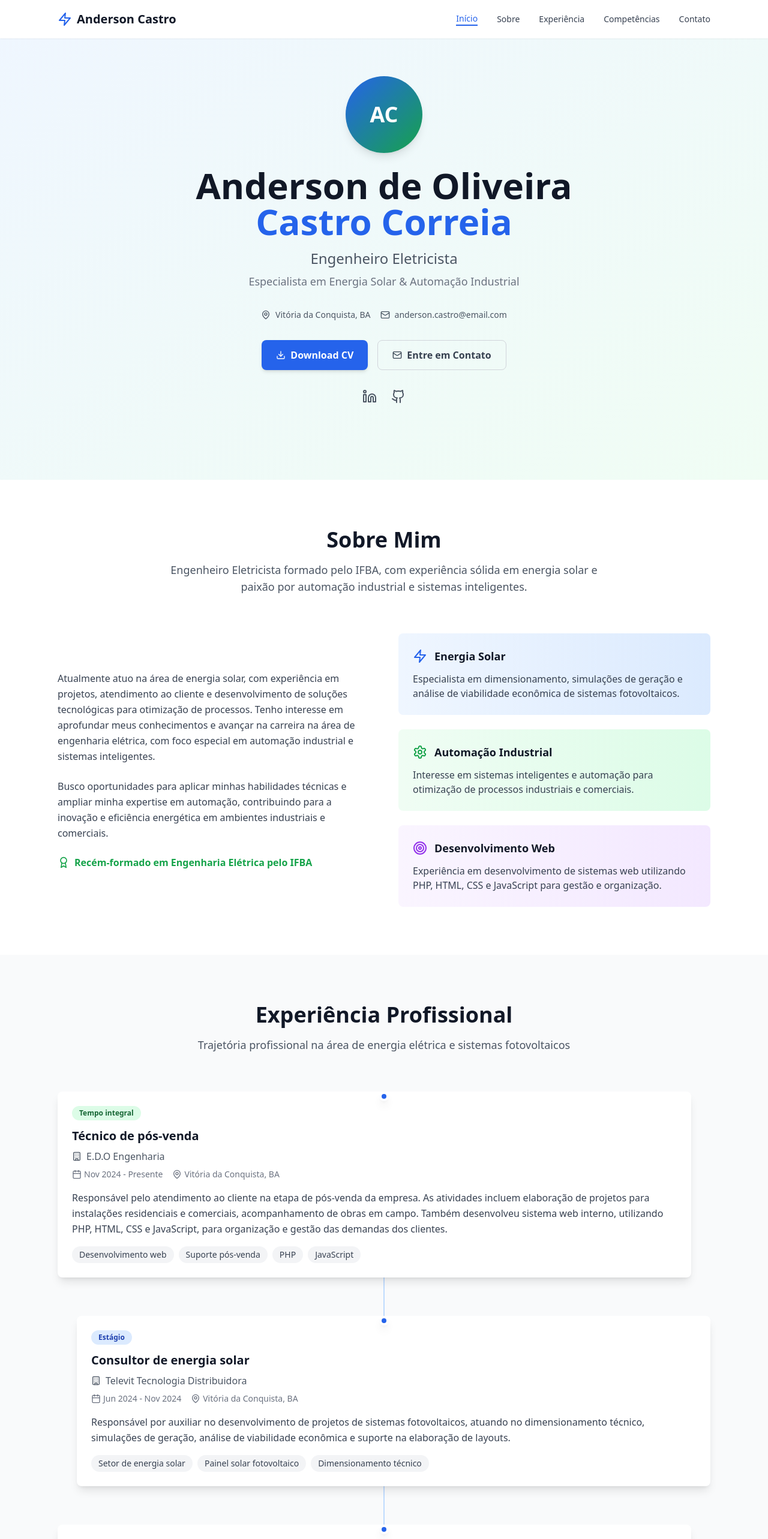
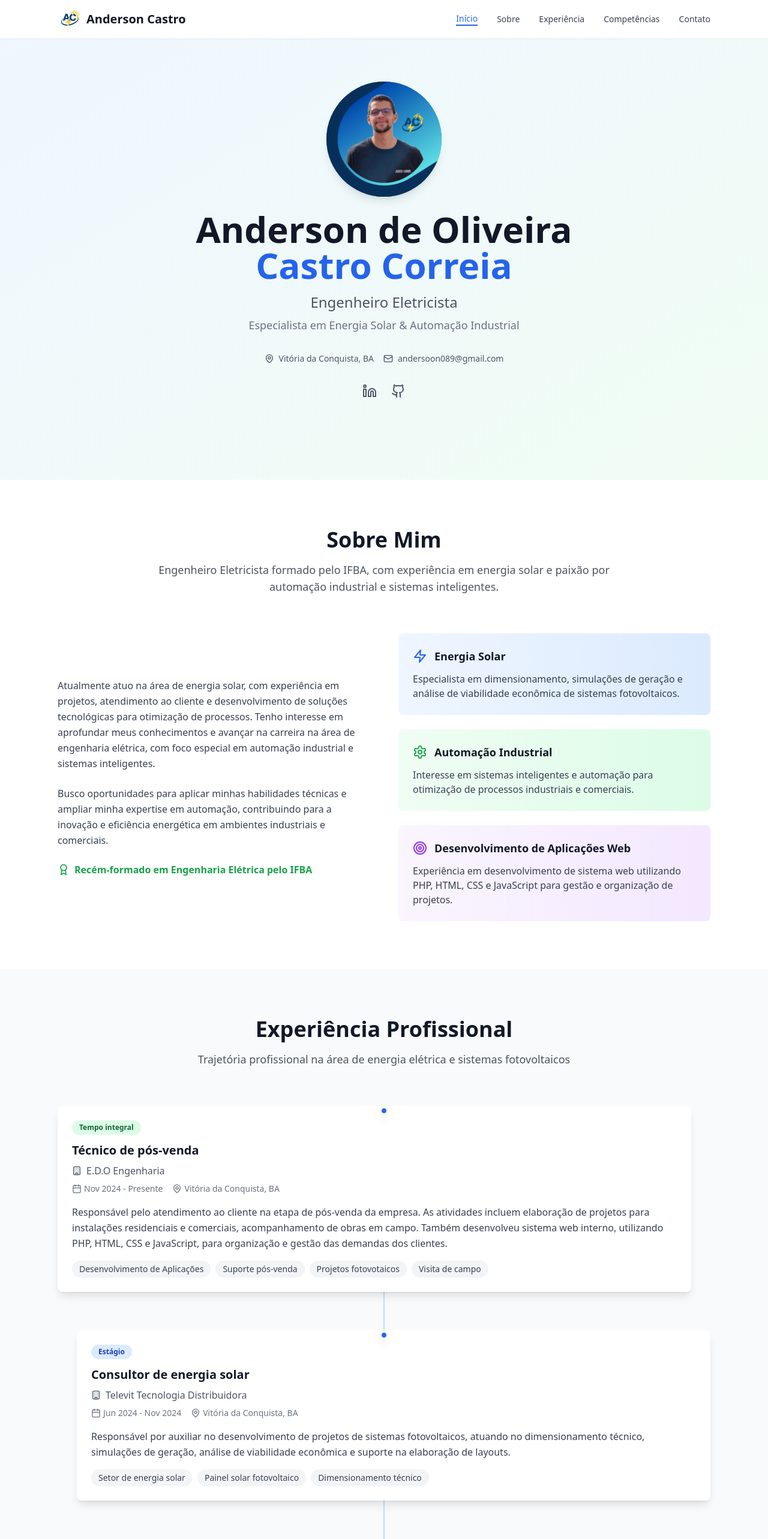
Before and after one commit to s7efani-freire/anderson-csto, a React (Vite) app: page / in a window 1280 px wide. Shown: the top 2566 px of the page at 60% size. Built offline with nearby package versions, Linux system fonts and the light colour scheme.

Commit message:
fix: corrige informações

```diff
--- a/src/components/About.tsx
+++ b/src/components/About.tsx
@@ -10,7 +10,7 @@ const About: React.FC = () => {
             Sobre Mim
           </h2>
           <p className="text-lg text-gray-600 max-w-3xl mx-auto">
-            Engenheiro Eletricista formado pelo IFBA, com experiência sólida em energia solar
+            Engenheiro Eletricista formado pelo IFBA, com experiência em energia solar
             e paixão por automação industrial e sistemas inteligentes.
           </p>
         </div>
@@ -61,11 +61,11 @@ const About: React.FC = () => {
             <div className="bg-gradient-to-r from-purple-50 to-purple-100 p-6 rounded-lg">
               <div className="flex items-center space-x-3 mb-3">
                 <Target className="h-6 w-6 text-purple-600" />
-                <h3 className="text-lg font-semibold text-gray-900">Desenvolvimento Web</h3>
+                <h3 className="text-lg font-semibold text-gray-900">Desenvolvimento de Aplicações Web</h3>
               </div>
               <p className="text-gray-700">
-                Experiência em desenvolvimento de sistemas web utilizando
-                PHP, HTML, CSS e JavaScript para gestão e organização.
+                Experiência em desenvolvimento de sistema web utilizando
+                PHP, HTML, CSS e JavaScript para gestão e organização de projetos.
               </p>
             </div>
           </div>
--- a/src/components/Contact.tsx
+++ b/src/components/Contact.tsx
@@ -1,27 +1,7 @@
-import React, { useState } from 'react';
-import { Mail, Phone, MapPin, Linkedin, Send, MessageCircle } from 'lucide-react';
+import React from 'react';
+import { Mail, Phone, MapPin, Linkedin } from 'lucide-react';
 
 const Contact: React.FC = () => {
-  const [formData, setFormData] = useState({
-    name: '',
-    email: '',
-    subject: '',
-    message: ''
-  });
-
-  const handleSubmit = (e: React.FormEvent) => {
-    e.preventDefault();
-    // Handle form submission here
-    console.log('Form submitted:', formData);
-  };
-
-  const handleChange = (e: React.ChangeEvent<HTMLInputElement | HTMLTextAreaElement>) => {
-    setFormData({
-      ...formData,
-      [e.target.name]: e.target.value
-    });
-  };
-
   return (
     <section id="contact" className="py-20 bg-gradient-to-br from-blue-50 to-green-50">
       <div className="max-w-6xl mx-auto px-4 sm:px-6 lg:px-8">
@@ -34,7 +14,8 @@ const Contact: React.FC = () => {
           </p>
         </div>
 
-        <div className="grid md:grid-cols-2 gap-12">
+        <div className="max-w-4xl mx-auto">
+          <div className="grid md:grid-cols-2 gap-8 mb-12">
             {/* Contact Information */}
             <div>
               <h3 className="text-2xl font-bold text-gray-900 mb-6">Informações de Contato</h3>
@@ -46,7 +27,7 @@ const Contact: React.FC = () => {
                   </div>
                   <div>
                     <h4 className="text-lg font-semibold text-gray-900">Email</h4>
-                  <p className="text-gray-600">anderson.castro@email.com</p>
+                    <p className="text-gray-600">andersoon089@gmail.com</p>
                   </div>
                 </div>
 
@@ -56,7 +37,7 @@ const Contact: React.FC = () => {
                   </div>
                   <div>
                     <h4 className="text-lg font-semibold text-gray-900">Telefone</h4>
-                  <p className="text-gray-600">(77) 99999-9999</p>
+                    <p className="text-gray-600">(77) 98817-8785</p>
                   </div>
                 </div>
 
@@ -80,104 +61,54 @@ const Contact: React.FC = () => {
                   </div>
                 </div>
               </div>
+            </div>
 
-            <div className="mt-8 p-6 bg-white rounded-lg shadow-sm">
-              <h4 className="text-lg font-semibold text-gray-900 mb-3">Áreas de Interesse</h4>
-              <div className="space-y-2">
-                <div className="flex items-center space-x-2">
-                  <div className="w-2 h-2 bg-blue-600 rounded-full"></div>
-                  <span className="text-gray-700">Automação Industrial</span>
+            {/* Areas of Interest */}
+            <div>
+              <h3 className="text-2xl font-bold text-gray-900 mb-6">Áreas de Interesse</h3>
+
+              <div className="bg-white rounded-lg shadow-lg p-8">
+                <div className="space-y-4">
+                  <div className="flex items-center space-x-3 p-4 bg-blue-50 rounded-lg">
+                    <div className="w-3 h-3 bg-blue-600 rounded-full"></div>
+                    <span className="text-gray-800 font-medium">Automação Industrial</span>
                   </div>
-                <div className="flex items-center space-x-2">
-                  <div className="w-2 h-2 bg-green-600 rounded-full"></div>
-                  <span className="text-gray-700">Energia Solar</span>
+                  <div className="flex items-center space-x-3 p-4 bg-green-50 rounded-lg">
+                    <div className="w-3 h-3 bg-green-600 rounded-full"></div>
+                    <span className="text-gray-800 font-medium">Energia Solar</span>
                   </div>
-                <div className="flex items-center space-x-2">
-                  <div className="w-2 h-2 bg-purple-600 rounded-full"></div>
-                  <span className="text-gray-700">Sistemas Inteligentes</span>
+                  <div className="flex items-center space-x-3 p-4 bg-purple-50 rounded-lg">
+                    <div className="w-3 h-3 bg-purple-600 rounded-full"></div>
+                    <span className="text-gray-800 font-medium">Sistemas Inteligentes</span>
                   </div>
-                <div className="flex items-center space-x-2">
-                  <div className="w-2 h-2 bg-orange-600 rounded-full"></div>
-                  <span className="text-gray-700">Eficiência Energética</span>
-                </div>
+                  <div className="flex items-center space-x-3 p-4 bg-orange-50 rounded-lg">
+                    <div className="w-3 h-3 bg-orange-600 rounded-full"></div>
+                    <span className="text-gray-800 font-medium">Eficiência Energética</span>
                   </div>
                 </div>
               </div>
 
-          {/* Contact Form */}
-          <div>
-            <div className="bg-white rounded-lg shadow-lg p-8">
-              <h3 className="text-2xl font-bold text-gray-900 mb-6">Envie uma Mensagem</h3>
-
-              <form onSubmit={handleSubmit} className="space-y-6">
-                <div>
-                  <label htmlFor="name" className="block text-sm font-medium text-gray-700 mb-2">
-                    Nome Completo
-                  </label>
-                  <input
-                    type="text"
-                    id="name"
-                    name="name"
-                    value={formData.name}
-                    onChange={handleChange}
-                    className="w-full px-4 py-2 border border-gray-300 rounded-lg focus:ring-2 focus:ring-blue-500 focus:border-transparent"
-                    required
-                  />
+              <div className="mt-8 text-center">
+                <p className="text-gray-600 mb-4">
+                  Disponível para oportunidades profissionais
+                </p>
+                <div className="flex justify-center space-x-4">
+                  <a
+                    href="mailto:andersoon089@gmail.com"
+                    className="inline-flex items-center px-6 py-3 bg-blue-600 text-white font-semibold rounded-lg hover:bg-blue-700 transition-colors shadow-md"
+                  >
+                    <Mail className="h-4 w-4 mr-2" />
+                    Enviar Email
+                  </a>
+                  <a
+                    href="tel:+5577988178785"
+                    className="inline-flex items-center px-6 py-3 border border-gray-300 text-gray-700 font-semibold rounded-lg hover:bg-gray-50 transition-colors"
+                  >
+                    <Phone className="h-4 w-4 mr-2" />
+                    Ligar
+                  </a>
                 </div>
-
-                <div>
-                  <label htmlFor="email" className="block text-sm font-medium text-gray-700 mb-2">
-                    Email
-                  </label>
-                  <input
-                    type="email"
-                    id="email"
-                    name="email"
-                    value={formData.email}
-                    onChange={handleChange}
-                    className="w-full px-4 py-2 border border-gray-300 rounded-lg focus:ring-2 focus:ring-blue-500 focus:border-transparent"
-                    required
-                  />
               </div>
-
-                <div>
-                  <label htmlFor="subject" className="block text-sm font-medium text-gray-700 mb-2">
-                    Assunto
-                  </label>
-                  <input
-                    type="text"
-                    id="subject"
-                    name="subject"
-                    value={formData.subject}
-                    onChange={handleChange}
-                    className="w-full px-4 py-2 border border-gray-300 rounded-lg focus:ring-2 focus:ring-blue-500 focus:border-transparent"
-                    required
-                  />
-                </div>
-
-                <div>
-                  <label htmlFor="message" className="block text-sm font-medium text-gray-700 mb-2">
-                    Mensagem
-                  </label>
-                  <textarea
-                    id="message"
-                    name="message"
-                    value={formData.message}
-                    onChange={handleChange}
-                    rows={4}
-                    className="w-full px-4 py-2 border border-gray-300 rounded-lg focus:ring-2 focus:ring-blue-500 focus:border-transparent"
-                    required
-                  ></textarea>
-                </div>
-
-                <button
-                  type="submit"
-                  className="w-full bg-gradient-to-r from-blue-600 to-green-600 text-white font-semibold py-3 px-6 rounded-lg hover:from-blue-700 hover:to-green-700 transition-all duration-200 flex items-center justify-center space-x-2"
-                >
-                  <Send className="h-5 w-5" />
-                  <span>Enviar Mensagem</span>
-                </button>
-              </form>
             </div>
           </div>
         </div>
--- a/src/components/Experience.tsx
+++ b/src/components/Experience.tsx
@@ -11,7 +11,7 @@ const Experience: React.FC = () => {
       location: 'Vitória da Conquista, BA',
       type: 'Tempo integral',
       description: 'Responsável pelo atendimento ao cliente na etapa de pós-venda da empresa. As atividades incluem elaboração de projetos para instalações residenciais e comerciais, acompanhamento de obras em campo. Também desenvolveu sistema web interno, utilizando PHP, HTML, CSS e JavaScript, para organização e gestão das demandas dos clientes.',
-      skills: ['Desenvolvimento web', 'Suporte pós-venda', 'PHP', 'JavaScript']
+      skills: ['Desenvolvimento de Aplicações', 'Suporte pós-venda', 'Projetos fotovotaicos', 'Visita de campo']
     },
     {
       title: 'Consultor de energia solar',
--- a/src/components/Footer.tsx
+++ b/src/components/Footer.tsx
@@ -7,25 +7,33 @@ const Footer: React.FC = () => {
       <div className="max-w-6xl mx-auto px-4 sm:px-6 lg:px-8">
         <div className="flex flex-col md:flex-row justify-between items-center">
           <div className="flex items-center space-x-2 mb-4 md:mb-0">
-            <Zap className="h-6 w-6 text-blue-400" />
+            <img src="/logo-ac.png" alt="Logo" className="h-10 w-10" />
             <span className="text-xl font-bold">Anderson Castro</span>
           </div>
 
           <div className="text-center md:text-right">
             <p className="text-gray-400 mb-2">
-              Engenheiro Eletricista • Especialista em Energia Solar
+              Engenheiro Eletricista
             </p>
             <p className="text-sm text-gray-500 flex items-center justify-center md:justify-end space-x-1">
-              <span>Feito com</span>
-              <Heart className="h-4 w-4 text-red-500" />
-              <span>em Vitória da Conquista, BA</span>
+              <span>
+                Portifólio desenvolvido por{' '}
+                <a
+                  href="https://www.linkedin.com/in/stefani-freire/"
+                  target="_blank"
+                  className="text-white font-semibold underline hover:opacity-80 transition"
+                >
+                  Stéfani Freire
+                </a>
+              </span>
             </p>
+
           </div>
         </div>
 
         <div className="border-t border-gray-800 mt-8 pt-8 text-center">
           <p className="text-gray-400 text-sm">
-            © 2024 Anderson de Oliveira Castro Correia. Todos os direitos reservados.
+            © 2025 Anderson de Oliveira Castro Correia. Todos os direitos reservados.
           </p>
         </div>
       </div>
--- a/src/components/Header.tsx
+++ b/src/components/Header.tsx
@@ -35,10 +35,10 @@ const Header: React.FC<HeaderProps> = ({
     <header className="fixed top-0 left-0 right-0 bg-white/95 backdrop-blur-sm z-50 shadow-sm">
       <div className="max-w-6xl mx-auto px-4 sm:px-6 lg:px-8">
         <div className="flex items-center justify-between h-16">
-          <div className="flex items-center space-x-2">
-            <Zap className="h-6 w-6 text-blue-600" />
-            <span className="text-xl font-bold text-gray-900">Anderson Castro</span>
-          </div>
+    <div className="flex items-center space-x-2">
+      <img src="/logo-ac.png" alt="Logo" className="h-10 w-10" />
+      <span className="text-xl font-bold text-gray-900">Anderson Castro</span>
+    </div>
 
           {/* Desktop Navigation */}
           <nav className="hidden md:flex space-x-8">
--- a/src/components/Hero.tsx
+++ b/src/components/Hero.tsx
@@ -7,9 +7,15 @@ const Hero: React.FC = () => {
       <div className="max-w-6xl mx-auto px-4 sm:px-6 lg:px-8 py-20">
         <div className="text-center">
           <div className="mb-8">
-            <div className="w-32 h-32 mx-auto mb-6 bg-gradient-to-br from-blue-600 to-green-600 rounded-full flex items-center justify-center text-white text-4xl font-bold shadow-lg">
-              AC
-            </div>
+<div className="w-48 h-48 mx-auto mb-6 bg-gradient-to-br from-blue-600 to-green-600 rounded-full flex items-center justify-center shadow-lg overflow-hidden">
+  <img
+    src="/profile.png"
+    alt="Profile"
+    className="w-full h-full object-cover"
+  />
+</div>
+
+
             <h1 className="text-4xl md:text-6xl font-bold text-gray-900 mb-4">
               Anderson de Oliveira
               <span className="block text-blue-600">Castro Correia</span>
@@ -29,26 +35,16 @@ const Hero: React.FC = () => {
             </div>
             <div className="flex items-center space-x-2">
               <Mail className="h-4 w-4" />
-              <span>anderson.castro@email.com</span>
+              <span>andersoon089@gmail.com</span>
             </div>
           </div>
 
-          <div className="flex flex-wrap justify-center gap-4 mb-8">
-            <button className="inline-flex items-center px-6 py-3 bg-blue-600 text-white font-semibold rounded-lg hover:bg-blue-700 transition-colors shadow-md">
-              <Download className="h-4 w-4 mr-2" />
-              Download CV
-            </button>
-            <button className="inline-flex items-center px-6 py-3 border border-gray-300 text-gray-700 font-semibold rounded-lg hover:bg-gray-50 transition-colors">
-              <Mail className="h-4 w-4 mr-2" />
-              Entre em Contato
-            </button>
-          </div>
 
           <div className="flex justify-center space-x-6">
-            <a href="#" className="text-gray-600 hover:text-blue-600 transition-colors">
+            <a href="https://www.linkedin.com/in/anderson-castro-correia/" className="text-gray-600 hover:text-blue-600 transition-colors">
               <Linkedin className="h-6 w-6" />
             </a>
-            <a href="#" className="text-gray-600 hover:text-blue-600 transition-colors">
+            <a href="https://github.com/anderson-csto" className="text-gray-600 hover:text-blue-600 transition-colors">
               <Github className="h-6 w-6" />
             </a>
           </div>
--- a/src/components/Skills.tsx
+++ b/src/components/Skills.tsx
@@ -10,19 +10,19 @@ const Skills: React.FC = () => {
       skills: [
         { name: 'Dimensionamento de Sistemas Fotovoltaicos', level: 90 },
         { name: 'Simulações de Geração', level: 85 },
-        { name: 'Análise de Viabilidade Econômica', level: 88 },
-        { name: 'Elaboração de Layouts', level: 82 }
+        { name: 'Análise de Viabilidade Econômica', level: 60 },
+        { name: '####pensando', level: 82 }
       ]
     },
     {
-      title: 'Desenvolvimento Web',
+      title: 'Programação',
       icon: <Code className="h-6 w-6" />,
       color: 'from-blue-500 to-purple-600',
       skills: [
-        { name: 'PHP', level: 75 },
-        { name: 'HTML/CSS', level: 85 },
-        { name: 'JavaScript', level: 80 },
-        { name: 'Sistemas Web Internos', level: 78 }
+        { name: 'PHP', level: 30 },
+        { name: 'HTML/CSS', level: 100 },
+        { name: 'JavaScript', level: 25 },
+        { name: 'Phyton', level: 50 }
       ]
     },
     {
@@ -42,9 +42,9 @@ const Skills: React.FC = () => {
       color: 'from-purple-500 to-pink-600',
       skills: [
         { name: 'PCP - Planejamento e Controle da Produção', level: 80 },
-        { name: 'Atendimento ao Cliente', level: 90 },
+        { name: 'Atendimento ao Cliente', level: 100 },
         { name: 'Gestão de Projetos', level: 75 },
-        { name: 'Análise de Obras', level: 85 }
+        { name: 'Análise de Obras', level: 70 }
       ]
     }
   ];
```
Also changed, not shown: public/logo-ac.png (added), public/profile.png (added). Lines whose indentation alone changed are shown as unchanged.
